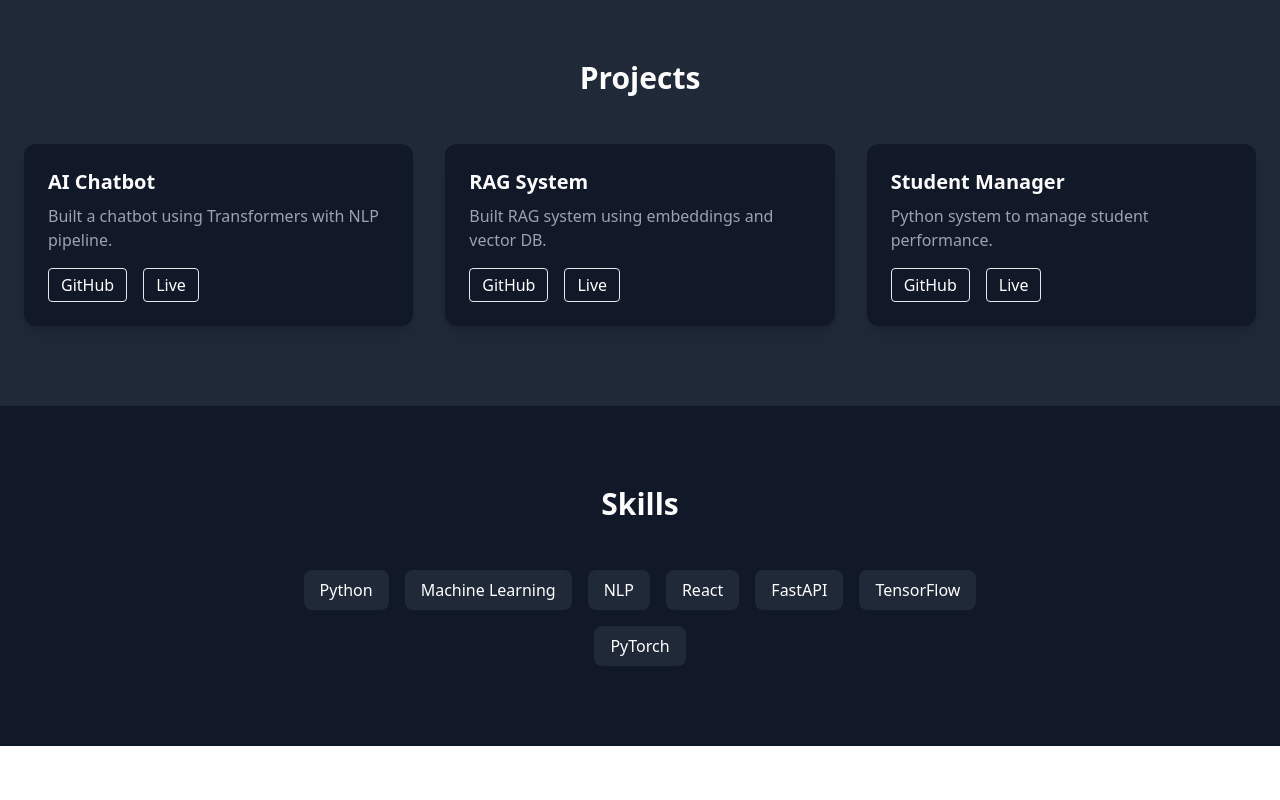
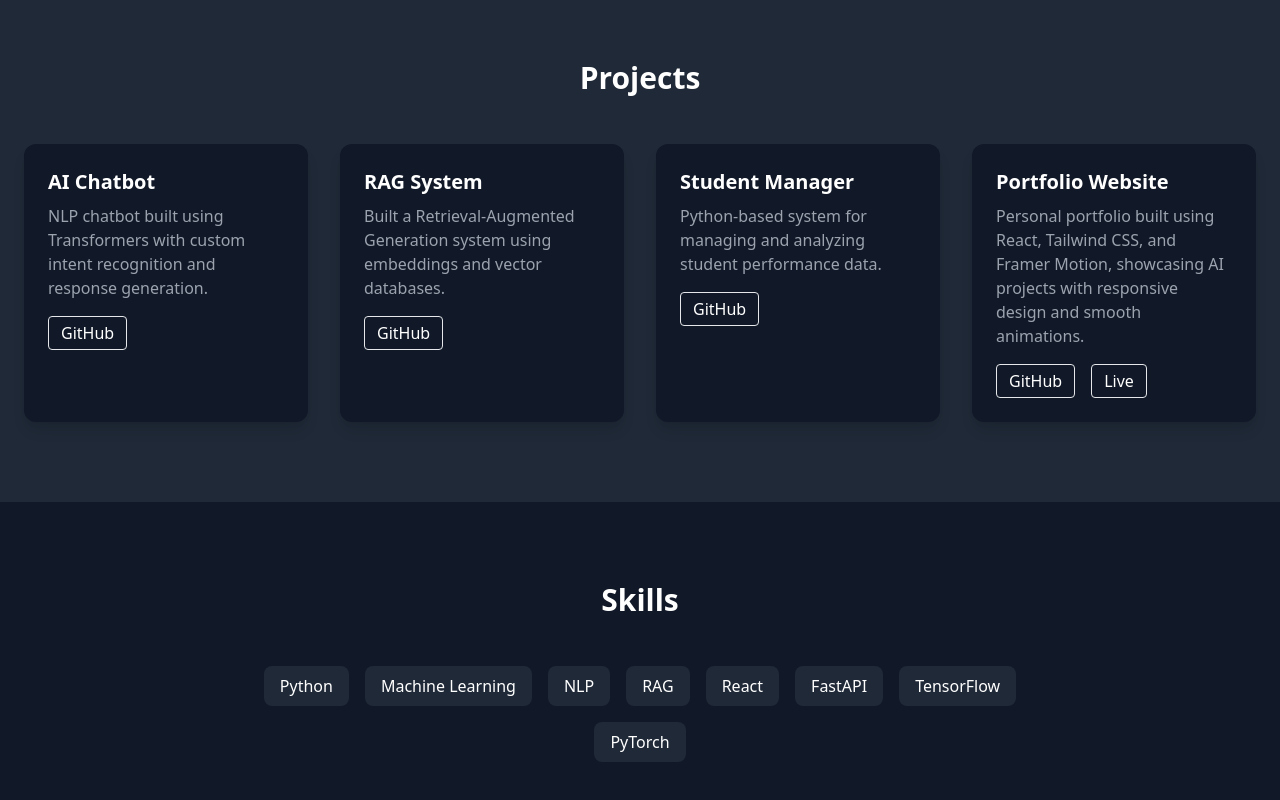
Before and after one commit to Ritesh02s/portfoli-site, a React (Vite) app: page / in a window 1280 px wide. Shown: the part 820-1620 px from the top of the page. Before the commit the page ends 1566 px from the top, so only its background shows below. Built offline with nearby package versions, Linux system fonts and the light colour scheme.

Commit message:
added portfolio project

```diff
--- a/src/App.jsx
+++ b/src/App.jsx
@@ -2,28 +2,34 @@ import './App.css';
 import { motion } from "framer-motion";
 
 function App() {
-
   const scrollToSection = (id) => {
     document.getElementById(id).scrollIntoView({ behavior: "smooth" });
   };
 
   return (
     <div className="bg-gray-900 text-white min-h-screen">
-
       {/* Navbar */}
       <nav className="fixed top-0 w-full bg-gray-900 shadow-md z-50 flex justify-between items-center px-6 py-4">
         <h1 className="text-xl font-bold">Ritesh</h1>
 
         <div className="flex gap-6">
-          <button onClick={() => scrollToSection("hero")} className="hover:text-gray-400">Home</button>
-          <button onClick={() => scrollToSection("projects")} className="hover:text-gray-400">Projects</button>
-          <button onClick={() => scrollToSection("skills")} className="hover:text-gray-400">Skills</button>
+          <button onClick={() => scrollToSection("hero")} className="hover:text-gray-400">
+            Home
+          </button>
+          <button onClick={() => scrollToSection("projects")} className="hover:text-gray-400">
+            Projects
+          </button>
+          <button onClick={() => scrollToSection("skills")} className="hover:text-gray-400">
+            Skills
+          </button>
         </div>
       </nav>
 
-      {/* Hero Section */}
-      <section id="hero" className="flex flex-col justify-center items-center h-screen text-center px-4 pt-20">
-
+      {/* Hero */}
+      <section
+        id="hero"
+        className="flex flex-col justify-center items-center h-screen text-center px-4 pt-20"
+      >
         <motion.h1
           initial={{ opacity: 0, y: -50 }}
           animate={{ opacity: 1, y: 0 }}
@@ -48,8 +54,8 @@ function App() {
           transition={{ delay: 0.8 }}
           className="max-w-xl text-gray-300 mb-6"
         >
-          Building intelligent systems using machine learning, natural language processing,
-          and modern web technologies.
+          Building intelligent systems using Machine Learning, Natural Language
+          Processing, and Retrieval-Augmented Generation.
         </motion.p>
 
         <motion.button
@@ -61,57 +67,130 @@ function App() {
         </motion.button>
       </section>
 
-      {/* Projects Section */}
+      {/* Projects */}
       <section id="projects" className="py-20 px-6 bg-gray-800">
-        <h2 className="text-3xl font-bold text-center mb-12">
-          Projects
-        </h2>
+        <h2 className="text-3xl font-bold text-center mb-12">Projects</h2>
 
-        <div className="grid md:grid-cols-2 lg:grid-cols-3 gap-8">
-
-          {[1,2,3].map((item, index) => (
+        <div className="grid md:grid-cols-2 lg:grid-cols-4 gap-8">
+          {/* AI Chatbot */}
           <motion.div
-              key={index}
-              initial={{ opacity: 0, y: 50 }}
-              whileInView={{ opacity: 1, y: 0 }}
-              transition={{ delay: index * 0.2 }}
-              viewport={{ once: true }}
-              className="bg-gray-900 p-6 rounded-xl shadow-lg hover:scale-105 transition"
+            whileHover={{ scale: 1.05 }}
+            className="bg-gray-900 p-6 rounded-xl shadow-lg"
           >
-              <h3 className="text-xl font-semibold mb-2">
-                {index === 0 ? "AI Chatbot" : index === 1 ? "RAG System" : "Student Manager"}
-              </h3>
-
+            <h3 className="text-xl font-semibold mb-2">AI Chatbot</h3>
             <p className="text-gray-400 mb-4">
-                {index === 0
-                  ? "Built a chatbot using Transformers with NLP pipeline."
-                  : index === 1
-                  ? "Built RAG system using embeddings and vector DB."
-                  : "Python system to manage student performance."}
+              NLP chatbot built using Transformers with custom intent
+              recognition and response generation.
             </p>
 
             <div className="flex gap-4">
-                <a href="#" className="border px-3 py-1 rounded hover:bg-white hover:text-black">
+              <a
+                href="https://github.com/Ritesh02s/ai-chatbot"
+                target="_blank"
+                rel="noreferrer"
+                className="border px-3 py-1 rounded hover:bg-white hover:text-black"
+              >
                 GitHub
               </a>
-                <a href="#" className="border px-3 py-1 rounded hover:bg-white hover:text-black">
+            </div>
+          </motion.div>
+
+          {/* RAG System */}
+          <motion.div
+            whileHover={{ scale: 1.05 }}
+            className="bg-gray-900 p-6 rounded-xl shadow-lg"
+          >
+            <h3 className="text-xl font-semibold mb-2">RAG System</h3>
+            <p className="text-gray-400 mb-4">
+              Built a Retrieval-Augmented Generation system using embeddings
+              and vector databases.
+            </p>
+
+            <div className="flex gap-4">
+              <a
+                href="https://github.com/Ritesh02s/RAG--based--chatbot"
+                target="_blank"
+                rel="noreferrer"
+                className="border px-3 py-1 rounded hover:bg-white hover:text-black"
+              >
+                GitHub
+              </a>
+            </div>
+          </motion.div>
+
+          {/* Student Manager */}
+          <motion.div
+            whileHover={{ scale: 1.05 }}
+            className="bg-gray-900 p-6 rounded-xl shadow-lg"
+          >
+            <h3 className="text-xl font-semibold mb-2">Student Manager</h3>
+            <p className="text-gray-400 mb-4">
+              Python-based system for managing and analyzing student
+              performance data.
+            </p>
+
+            <div className="flex gap-4">
+              <a
+                href="https://github.com/Ritesh02s/student-manager"
+                target="_blank"
+                rel="noreferrer"
+                className="border px-3 py-1 rounded hover:bg-white hover:text-black"
+              >
+                GitHub
+              </a>
+            </div>
+          </motion.div>
+
+          {/* Portfolio Website */}
+          <motion.div
+            whileHover={{ scale: 1.05 }}
+            className="bg-gray-900 p-6 rounded-xl shadow-lg"
+          >
+            <h3 className="text-xl font-semibold mb-2">Portfolio Website</h3>
+            <p className="text-gray-400 mb-4">
+              Personal portfolio built using React, Tailwind CSS, and Framer
+              Motion, showcasing AI projects with responsive design and smooth
+              animations.
+            </p>
+
+            <div className="flex gap-4">
+              <a
+                href="https://github.com/Ritesh02s/portfoli-site"
+                target="_blank"
+                rel="noreferrer"
+                className="border px-3 py-1 rounded hover:bg-white hover:text-black"
+              >
+                GitHub
+              </a>
+
+              <a
+                href="https://portfoli-site-alpha.vercel.app"
+                target="_blank"
+                rel="noreferrer"
+                className="border px-3 py-1 rounded hover:bg-white hover:text-black"
+              >
                 Live
               </a>
             </div>
           </motion.div>
-          ))}
-
         </div>
       </section>
 
-      {/* Skills Section */}
+      {/* Skills */}
       <section id="skills" className="py-20 px-6 bg-gray-900">
-        <h2 className="text-3xl font-bold text-center mb-12">
-          Skills
-        </h2>
+        <h2 className="text-3xl font-bold text-center mb-12">Skills</h2>
 
         <div className="flex flex-wrap justify-center gap-4 max-w-3xl mx-auto">
-          {["Python","Machine Learning","NLP","React","FastAPI","TensorFlow","PyTorch"].map((skill, i) => (
+          {[
+            "Python",
+            "Machine Learning",
+            "NLP",
+            "RAG",
+            "React",
+            "FastAPI",
+            "TensorFlow",
+            "PyTorch",
+          ].map((skill, i) => (
             <motion.span
               key={i}
               whileHover={{ scale: 1.1 }}
@@ -122,7 +201,6 @@ function App() {
           ))}
         </div>
       </section>
-
     </div>
   );
 }
```
Lines whose indentation alone changed are shown as unchanged.
